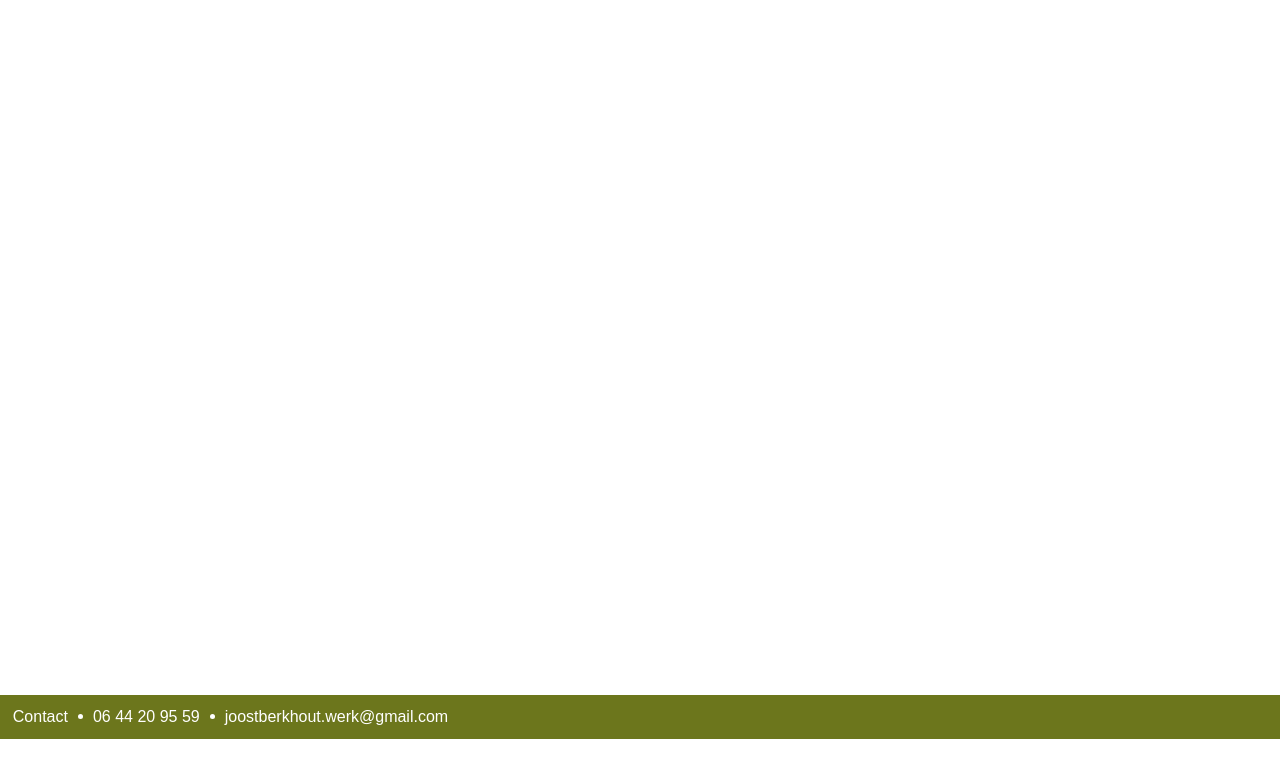
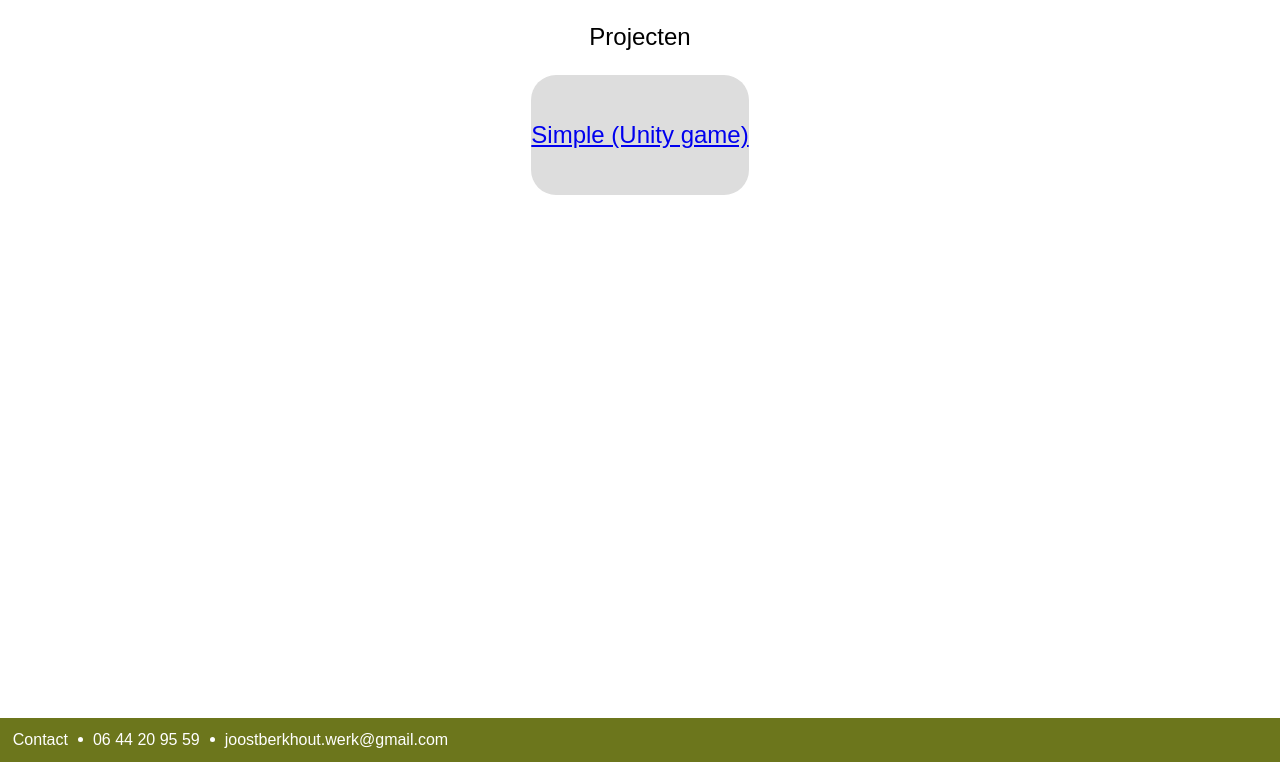
Before and after one commit to Joost-berkhout/portfolio_nieuw, a PHP site: page /php/werk.php in a window 1280 px wide. Shown: the part 105-867 px from the top of the page. Before the commit the page ends 844 px from the top, so only its background shows below. Run offline with PHP 8.4, Linux system fonts and the light colour scheme.

Commit message:
project page 1 done

```diff
--- a/css/main.css
+++ b/css/main.css
@@ -185,7 +185,7 @@ textarea {
 
 }
 /* adjust text in home page color/size/font/position/padding */
-.text {
+.text-home {
   display: flex;
   flex-direction: column;
   justify-content: space-between;
@@ -203,7 +203,7 @@ textarea {
     align-items: center;
   }
   /* adjust text in home page (mobile) color/size/font/position/padding/border */
-  .text {
+  .text-home {
     margin-left: 0;
     margin-top: 10px;
     line-height: 1.5; /* Adjust the line-height value as needed */
@@ -213,6 +213,7 @@ textarea {
     background-color: #00000000;
   }
 }
+
 
 /* All skill colom margin-top/font */
 .skill {
@@ -264,7 +265,6 @@ textarea {
   width: 70%;
   background-color: #6c761c;
 }
-
 /* bar % html */
 .html {
   width: 70%;
@@ -325,7 +325,6 @@ textarea {
   width: 80%;
   background-color: #6c761c;
 }
-
 /* bar % doorzettingsvermogen */
 .doorzettingsvermogen {
   width: 95%;
@@ -346,3 +345,93 @@ textarea {
   width: 95%;
   background-color: #6c761c;
 }
+
+/* werk page size/position/block */
+.werk-content {
+  display: flex;
+  justify-content: center;
+  align-items: stretch;
+  flex-wrap: wrap;
+}
+/* adjust text in home page color/size/font/position/padding */
+.text-werk {
+  display: flex;
+  flex-direction: column;
+  justify-content: space-between;
+  margin-left: auto;
+  margin-right: auto;
+  font-size: 150%;
+  font-family: sans-serif;
+  line-height: 5; /* Adjust the line-height value as needed */
+  background-color: #ddd;
+  border-radius: 25px;
+}
+/* title*/
+.werk-title{
+  text-align: center;
+  margin-top: 10%;
+  font-family: sans-serif;
+  font-size: 150%;
+}
+@media (max-width: 768px) {
+
+  /* adjust text in home page (mobile) color/size/font/position/padding/border */
+  .text-werk {
+    margin-left: 0;
+    margin-top: 10px;
+    line-height: 1.5; /* Adjust the line-height value as needed */
+    border: 4px solid #6c761c;
+    font-size: 100%;
+    border-radius: 0px;
+    background-color: #00000000;
+    margin-left: auto;
+    margin-right: auto;
+  }
+}
+
+.project-content {
+  display: flex;
+  justify-content: center;
+  align-items: center;
+  flex-wrap: wrap;
+}
+
+.video {
+  width: 70%;
+  height: 500px;
+  margin: 2% auto;
+  border-radius: 25px;
+}
+
+.text-project {
+  display: flex;
+  flex-direction: column;
+  justify-content: center;
+  margin: 2% auto;
+  font-size: 100%;
+  font-family: sans-serif;
+  background-color: #ddd;
+  width: 70%;
+  border-radius: 25px;
+}
+
+@media (max-width: 768px) {
+  .text-project {
+    margin: 10px auto;
+    line-height: 1.5;
+    border: 4px solid #6c761c;
+    font-size: 100%;
+    border-radius: 0px;
+    background-color: transparent;
+    width: 80%;
+    margin-top: 10px;
+  }
+
+  .video {
+    width: 80%;
+    height: 270px;
+    margin: 10px auto;
+    border: 4px solid #6c761c;
+    border-radius: 0px;
+  }
+}
--- a/php/components/footer/footer.php
+++ b/php/components/footer/footer.php
@@ -1,4 +1,4 @@
-<script src="../js/main.js"></script>
+
 <div>
     <footer class="footer">
     <!--contact link in the footer-->
--- a/php/components/header/header.php
+++ b/php/components/header/header.php
@@ -27,7 +27,8 @@
     </div>
 </nav>
 <!--include footer/javascript/style-->
-<?php include "../php/components/footer/footer.php" ?>
+<?php include __DIR__ . "/../footer/footer.php"; ?>
+<script src="../js/main.js"></script>
 <style><?php include "../css/main.css" ?></style>
 </body>
 </html>
--- a/php/home.php
+++ b/php/home.php
@@ -10,7 +10,7 @@
 
     <div class="home-content">
         <img class="portrait" src="..\img\portrait.png">
-        <span class="text">
+        <span class="text-home">
         -Naam: Joost Berkhout<br>
         -Woonplaats: Burgerbrug<br>
         -Geboortedatum: 06-03-2006<br>
--- a/php/werk.php
+++ b/php/werk.php
@@ -7,6 +7,14 @@
 </head>
 <body>
 <div class="content">
+    	<p class="werk-title">Projecten</p>
+    <div class="werk-content">
+
+        <span class="text-werk">
+        <a href="../projects\simple.php">Simple (Unity game)</a>
+
+        </span>
+    </div>
 
 </div>
 <?php include "../php/components/header/header.php" ?>
```
Also changed, not shown: php/backend/img_backend.php (deleted, +0 -33 lines), projects/simple.php (added, +32 -0 lines).
